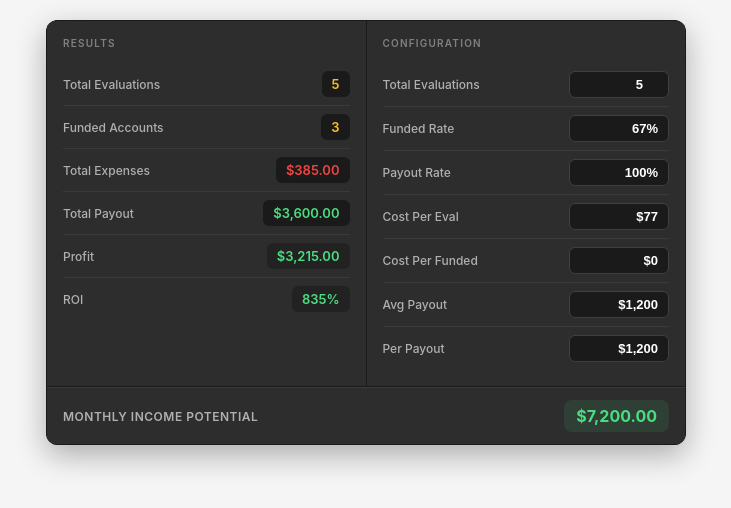
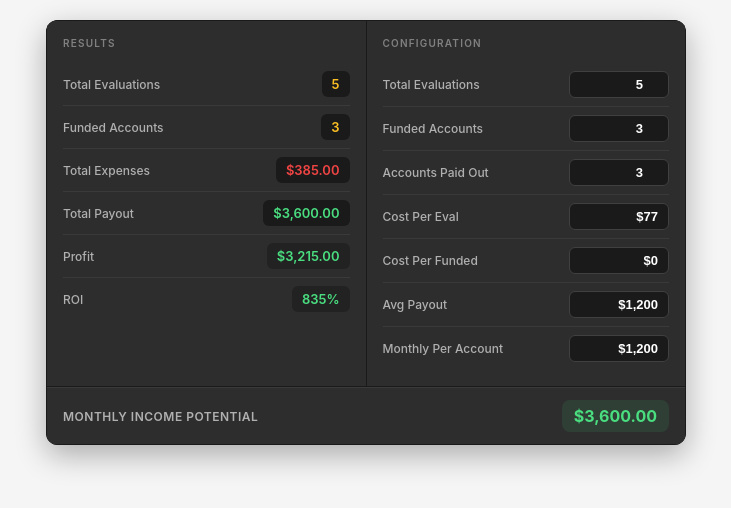
Before and after one commit to dwadedaniel-ship-it/trading-expense-tracker, a plain HTML site: page index.html in a window 1280 px wide. Shown: the whole page, without its empty margins (274-1005 px from the left). Drawn offline with Linux system fonts and the light colour scheme.

Commit message:
Update index.html

```diff
--- a/index.html
+++ b/index.html
@@ -223,12 +223,12 @@
           <input type="number" id="dbTotalEvaluations" value="5" min="0">
         </div>
         <div class="row">
-          <span class="label">Funded Rate</span>
-          <input type="text" id="dbFundedRate" value="67%">
+          <span class="label">Funded Accounts</span>
+          <input type="number" id="dbFundedAccounts" value="3" min="0">
         </div>
         <div class="row">
-          <span class="label">Payout Rate</span>
-          <input type="text" id="dbPayoutRate" value="100%">
+          <span class="label">Accounts Paid Out</span>
+          <input type="number" id="dbAccountsPaidOut" value="3" min="0">
         </div>
         <div class="row">
           <span class="label">Cost Per Eval</span>
@@ -243,29 +243,24 @@
           <input type="text" id="dbAvgPayout" value="$1,200">
         </div>
         <div class="row">
-          <span class="label">Per Payout</span>
-          <input type="text" id="dbPerPayout" value="$1,200">
+          <span class="label">Monthly Per Account</span>
+          <input type="text" id="dbMonthlyPerAccount" value="$1,200">
         </div>
       </div>
 
       <!-- Monthly Income Row -->
       <div class="monthly-income-row">
         <span class="label">Monthly Income Potential</span>
-        <span class="value" id="monthlyIncome">$7,200.00</span>
+        <span class="value" id="monthlyIncome">$3,600.00</span>
       </div>
     </div>
   </div>
 
   <script>
-    // Helper functions to parse currency and percentage inputs
+    // Helper functions to parse currency inputs
     function parseCurrency(value) {
       if (typeof value === 'number') return value;
       return parseFloat(value.replace(/[$,]/g, '')) || 0;
-    }
-
-    function parsePercentage(value) {
-      if (typeof value === 'number') return value / 100;
-      return parseFloat(value.replace('%', '')) / 100 || 0;
     }
 
     function formatCurrency(value) {
@@ -283,26 +278,25 @@
 
     // Calculate and update all results
     function calculateResults() {
-      // Get database values
+      // Get input values
       const totalEvals = parseFloat(document.getElementById('dbTotalEvaluations').value) || 0;
-      const fundedRate = parsePercentage(document.getElementById('dbFundedRate').value);
-      const payoutRate = parsePercentage(document.getElementById('dbPayoutRate').value);
+      const fundedAccounts = parseFloat(document.getElementById('dbFundedAccounts').value) || 0;
+      const accountsPaidOut = parseFloat(document.getElementById('dbAccountsPaidOut').value) || 0;
       const costPerEval = parseCurrency(document.getElementById('dbCostPerEval').value);
       const costPerFunded = parseCurrency(document.getElementById('dbCostPerFunded').value);
       const avgPayout = parseCurrency(document.getElementById('dbAvgPayout').value);
-      const perPayout = parseCurrency(document.getElementById('dbPerPayout').value);
+      const monthlyPerAccount = parseCurrency(document.getElementById('dbMonthlyPerAccount').value);
 
       // Calculate results
-      const totalFundedAccounts = Math.round(totalEvals * fundedRate);
-      const totalExpenses = totalEvals * costPerEval;
-      const totalPayoutAmount = totalFundedAccounts * avgPayout;
+      const totalExpenses = (totalEvals * costPerEval) + (fundedAccounts * costPerFunded);
+      const totalPayoutAmount = accountsPaidOut * avgPayout;
       const profit = totalPayoutAmount - totalExpenses;
       const roi = totalExpenses > 0 ? (profit / totalExpenses) : 0;
-      const monthlyIncome = totalFundedAccounts * perPayout * 2; // 2 payouts per month
+      const monthlyIncome = fundedAccounts * monthlyPerAccount;
 
       // Update results display
       document.getElementById('totalEvaluations').textContent = totalEvals;
-      document.getElementById('totalFundedAccounts').textContent = totalFundedAccounts;
+      document.getElementById('totalFundedAccounts').textContent = fundedAccounts;
       document.getElementById('totalExpenses').textContent = formatCurrency(totalExpenses);
       document.getElementById('totalPayoutAmount').textContent = formatCurrency(totalPayoutAmount);
       document.getElementById('profit').textContent = formatCurrency(profit);
@@ -321,33 +315,22 @@
       }
     }
 
-    // Add event listeners to all database inputs
+    // Add event listeners to all inputs
     document.getElementById('dbTotalEvaluations').addEventListener('input', calculateResults);
-    document.getElementById('dbFundedRate').addEventListener('input', calculateResults);
-    document.getElementById('dbPayoutRate').addEventListener('input', calculateResults);
+    document.getElementById('dbFundedAccounts').addEventListener('input', calculateResults);
+    document.getElementById('dbAccountsPaidOut').addEventListener('input', calculateResults);
     document.getElementById('dbCostPerEval').addEventListener('input', calculateResults);
     document.getElementById('dbCostPerFunded').addEventListener('input', calculateResults);
     document.getElementById('dbAvgPayout').addEventListener('input', calculateResults);
-    document.getElementById('dbPerPayout').addEventListener('input', calculateResults);
+    document.getElementById('dbMonthlyPerAccount').addEventListener('input', calculateResults);
 
     // Format currency inputs on blur
-    const currencyInputs = ['dbCostPerEval', 'dbCostPerFunded', 'dbAvgPayout', 'dbPerPayout'];
+    const currencyInputs = ['dbCostPerEval', 'dbCostPerFunded', 'dbAvgPayout', 'dbMonthlyPerAccount'];
     currencyInputs.forEach(id => {
       document.getElementById(id).addEventListener('blur', function() {
         const value = parseCurrency(this.value);
         if (!isNaN(value)) {
           this.value = formatCurrency(value);
-        }
-      });
-    });
-
-    // Format percentage inputs on blur
-    const percentInputs = ['dbFundedRate', 'dbPayoutRate'];
-    percentInputs.forEach(id => {
-      document.getElementById(id).addEventListener('blur', function() {
-        const value = parsePercentage(this.value);
-        if (!isNaN(value)) {
-          this.value = formatPercentage(value);
         }
       });
     });
```
